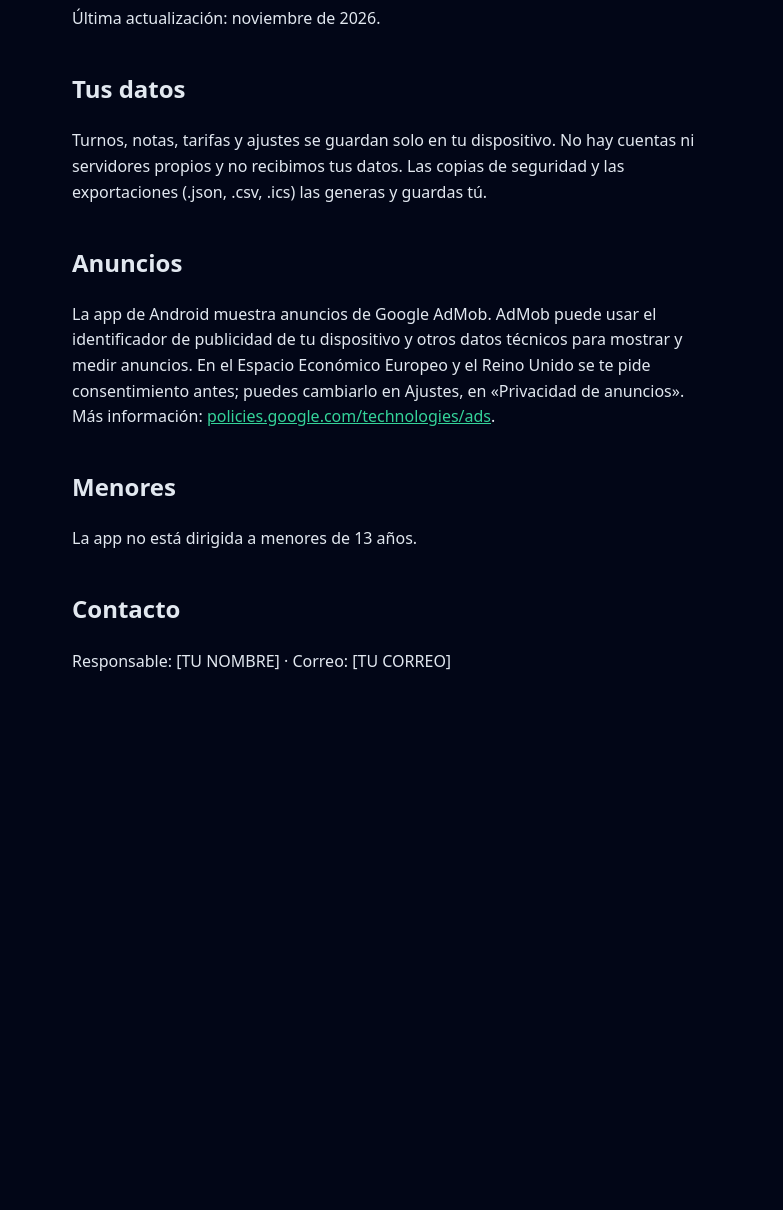
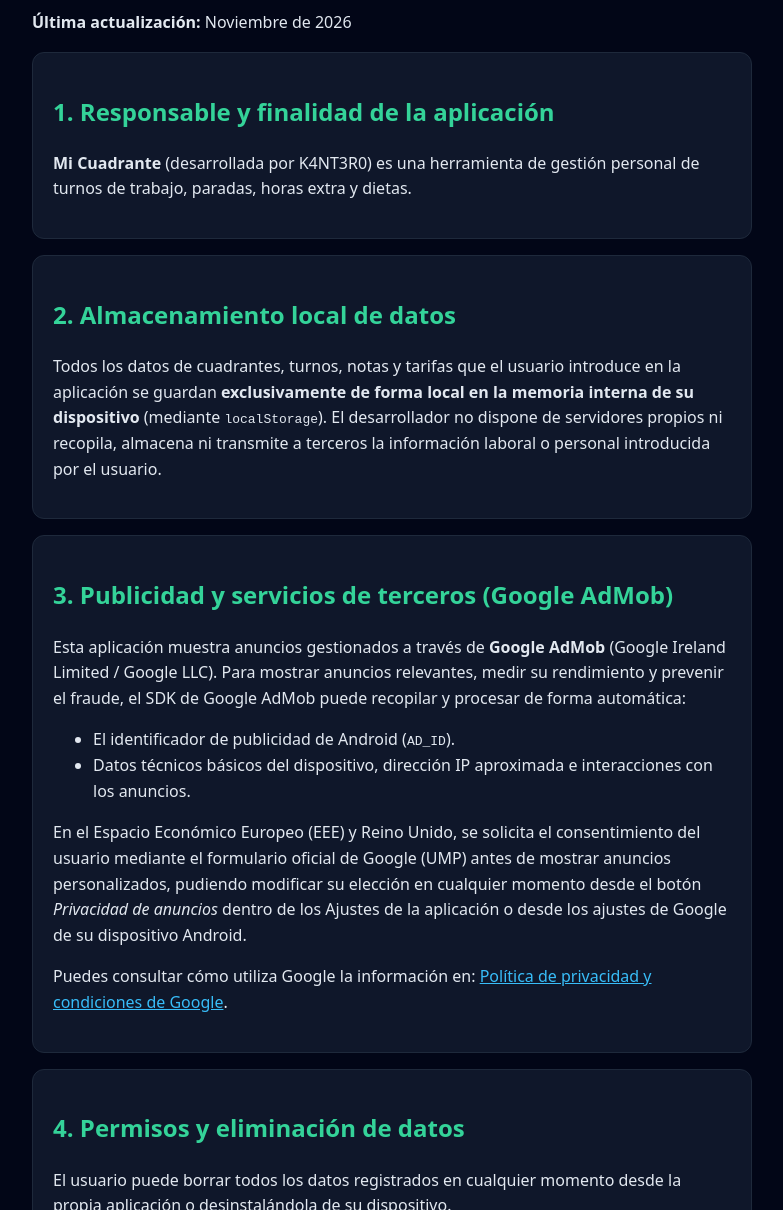
Before and after one commit to K4NT3R0/MiCuadrante, a plain HTML site: page privacidad.html in a window 1280 px wide. Shown: the part 108-1318 px from the top of the page, without its empty margins (248-1031 px from the left). Before the commit the page ends 818 px from the top, so only its background shows below. Drawn offline with Linux system fonts and the light colour scheme.

Commit message:
Revise privacy policy layout and content
Updated the privacy policy content and structure, enhancing clarity and organization. Added sections on data storage, advertising, and user rights.

```diff
--- a/privacidad.html
+++ b/privacidad.html
@@ -1,13 +1,49 @@
-<!DOCTYPE html><html lang="es"><head><meta charset="UTF-8"><meta name="viewport" content="width=device-width,initial-scale=1"><title>Privacidad · Mi Cuadrante</title>
-<style>body{font:16px/1.6 system-ui,sans-serif;max-width:640px;margin:0 auto;padding:20px;background:#020617;color:#e2e8f0}a{color:#34d399}h2{margin-top:1.6em}</style></head><body>
-<h1>Política de privacidad de Mi Cuadrante</h1>
-<p>Última actualización: noviembre de 2026.</p>
-<h2>Tus datos</h2>
-<p>Turnos, notas, tarifas y ajustes se guardan solo en tu dispositivo. No hay cuentas ni servidores propios y no recibimos tus datos. Las copias de seguridad y las exportaciones (.json, .csv, .ics) las generas y guardas tú.</p>
-<h2>Anuncios</h2>
-<p>La app de Android muestra anuncios de Google AdMob. AdMob puede usar el identificador de publicidad de tu dispositivo y otros datos técnicos para mostrar y medir anuncios. En el Espacio Económico Europeo y el Reino Unido se te pide consentimiento antes; puedes cambiarlo en Ajustes, en «Privacidad de anuncios». Más información: <a href="https://policies.google.com/technologies/ads">policies.google.com/technologies/ads</a>.</p>
-<h2>Menores</h2>
-<p>La app no está dirigida a menores de 13 años.</p>
-<h2>Contacto</h2>
-<p>Responsable: [TU NOMBRE] · Correo: [TU CORREO]</p>
-</body></html>
+<!DOCTYPE html>
+<html lang="es">
+<head>
+  <meta charset="UTF-8">
+  <meta name="viewport" content="width=device-width, initial-scale=1.0">
+  <title>Política de Privacidad - Mi Cuadrante</title>
+  <style>
+    body { font-family: system-ui, -apple-system, sans-serif; background: #020617; color: #e2e8f0; line-height: 1.6; max-width: 720px; margin: 0 auto; padding: 24px 16px; }
+    h1, h2 { color: #34d399; }
+    .card { background: #0f172a; border: 1px solid #1e293b; border-radius: 12px; padding: 20px; margin-bottom: 16px; }
+    a { color: #38bdf8; }
+  </style>
+</head>
+<body>
+  <h1>Política de Privacidad – Mi Cuadrante</h1>
+  <p><strong>Última actualización:</strong> Noviembre de 2026</p>
+
+  <div class="card">
+    <h2>1. Responsable y finalidad de la aplicación</h2>
+    <p><strong>Mi Cuadrante</strong> (desarrollada por K4NT3R0) es una herramienta de gestión personal de turnos de trabajo, paradas, horas extra y dietas.</p>
+  </div>
+
+  <div class="card">
+    <h2>2. Almacenamiento local de datos</h2>
+    <p>Todos los datos de cuadrantes, turnos, notas y tarifas que el usuario introduce en la aplicación se guardan <strong>exclusivamente de forma local en la memoria interna de su dispositivo</strong> (mediante <code>localStorage</code>). El desarrollador no dispone de servidores propios ni recopila, almacena ni transmite a terceros la información laboral o personal introducida por el usuario.</p>
+  </div>
+
+  <div class="card">
+    <h2>3. Publicidad y servicios de terceros (Google AdMob)</h2>
+    <p>Esta aplicación muestra anuncios gestionados a través de <strong>Google AdMob</strong> (Google Ireland Limited / Google LLC). Para mostrar anuncios relevantes, medir su rendimiento y prevenir el fraude, el SDK de Google AdMob puede recopilar y procesar de forma automática:</p>
+    <ul>
+      <li>El identificador de publicidad de Android (<code>AD_ID</code>).</li>
+      <li>Datos técnicos básicos del dispositivo, dirección IP aproximada e interacciones con los anuncios.</li>
+    </ul>
+    <p>En el Espacio Económico Europeo (EEE) y Reino Unido, se solicita el consentimiento del usuario mediante el formulario oficial de Google (UMP) antes de mostrar anuncios personalizados, pudiendo modificar su elección en cualquier momento desde el botón <em>Privacidad de anuncios</em> dentro de los Ajustes de la aplicación o desde los ajustes de Google de su dispositivo Android.</p>
+    <p>Puedes consultar cómo utiliza Google la información en: <a href="https://policies.google.com/technologies/partner-sites" target="_blank" rel="noopener">Política de privacidad y condiciones de Google</a>.</p>
+  </div>
+
+  <div class="card">
+    <h2>4. Permisos y eliminación de datos</h2>
+    <p>El usuario puede borrar todos los datos registrados en cualquier momento desde la propia aplicación o desinstalándola de su dispositivo.</p>
+  </div>
+
+  <div class="card">
+    <h2>5. Contacto</h2>
+    <p>Para cualquier consulta sobre esta Política de Privacidad, puedes contactar con el desarrollador en: <a href="mailto:jmgc80@gmail.com">jmgc80@gmail.com</a>.</p>
+  </div>
+</body>
+</html>
```
